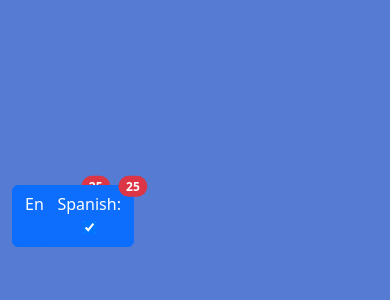
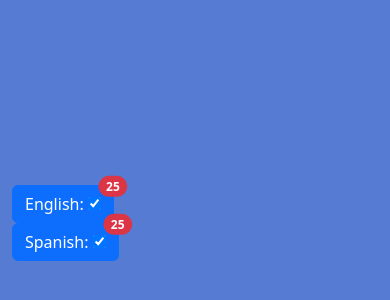
Before and after one commit to hiddenstar1000/youtube-video-suggester, a plain HTML site: page index.html in a window 390 px wide. Shown: the part 34-334 px from the top of the page. Drawn offline with nearby package versions, Linux system fonts and the light colour scheme.

Commit message:
Style changes

```diff
--- a/index.html
+++ b/index.html
@@ -36,7 +36,7 @@
         </div>
       </div>
       <div class="row">
-        <div class="col-1">
+        <div class="col-lg-1 col-md-2 col-sm-2">
           <button type="button" class="btn btn-primary position-relative">
             <label for="english">English:</label>
             <input id="english" type="checkbox" class="languages" />
@@ -48,7 +48,7 @@
             </span>
           </button>
         </div>
-        <div class="col-1">
+        <div class="col-lg-1 col-md-2 col-sm-2">
           <button type="button" class="btn btn-primary position-relative">
             <label for="spanish">Spanish:</label>
             <input id="spanish" type="checkbox" class="languages" />
@@ -60,7 +60,7 @@
             </span>
           </button>
         </div>
-        <div class="col-10"></div>
+        <div class="col-lg-10 col-md-8 col-sm-8"></div>
       </div>
     </div>
   </body>
```
